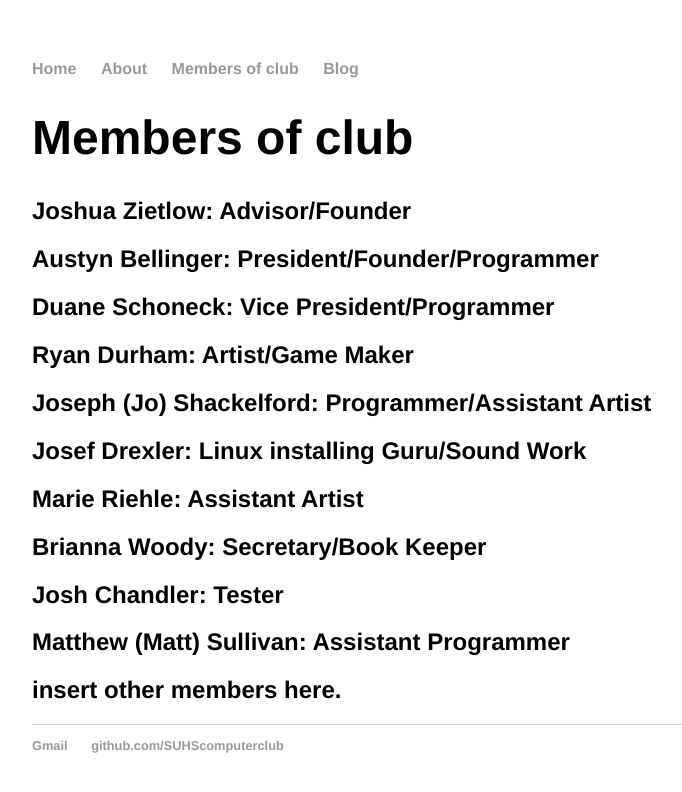
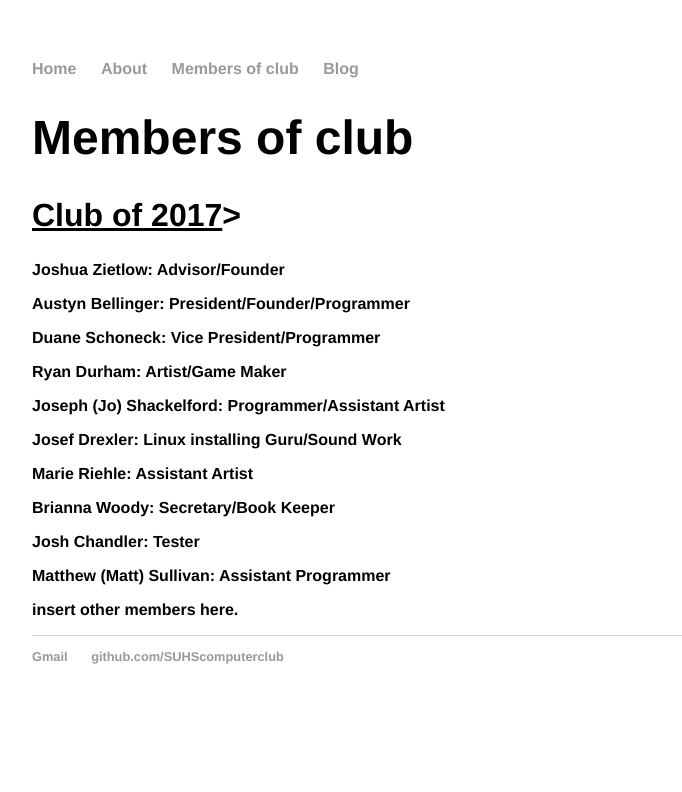
Before and after one commit to SUHScomputerclub/SUHScomputerclub.github.io, a Jekyll site: the page built from club-members/index.html, in a window 1280 px wide. Shown: the top 792 px of the page, without its empty margins (160-842 px from the left). Built offline with Jekyll 4.4.1, drawn with Linux system fonts in a browser that asks for light colours.

Commit message:
adjusted font sizes further

```diff
--- a/club-members/index.html
+++ b/club-members/index.html
@@ -4,24 +4,26 @@ title: Members of club
 ---
 	<h1>{{ page.title }}</h1>
 
-	<h2>Joshua Zietlow: Advisor/Founder</h2>
+	<h2><u>Club of 2017</u>></h2>
 
-	<h2>Austyn Bellinger: President/Founder/Programmer</h2>
+	<h3>Joshua Zietlow: Advisor/Founder</h3>
 
-	<h2>Duane Schoneck: Vice President/Programmer</h2>
+	<h3>Austyn Bellinger: President/Founder/Programmer</h3>
 
-	<h2>Ryan Durham: Artist/Game Maker</h2>
+	<h3>Duane Schoneck: Vice President/Programmer</h3>
 
-	<h2>Joseph (Jo) Shackelford: Programmer/Assistant Artist</h2>
+	<h3>Ryan Durham: Artist/Game Maker</h3>
 
-	<h2>Josef Drexler: Linux installing Guru/Sound Work </h2>
+	<h3>Joseph (Jo) Shackelford: Programmer/Assistant Artist</h3>
 
-	<h2>Marie Riehle: Assistant Artist</h2>
+	<h3>Josef Drexler: Linux installing Guru/Sound Work </h3>
 
-	<h2>Brianna Woody: Secretary/Book Keeper</h2>
+	<h3>Marie Riehle: Assistant Artist</h3>
 
-	<h2>Josh Chandler: Tester</h2>
+	<h3>Brianna Woody: Secretary/Book Keeper</h3>
 
-	<h2>Matthew (Matt) Sullivan: Assistant Programmer</h2>
+	<h3>Josh Chandler: Tester</h3>
 
-	<h2>insert other members here.</h2>
+	<h3>Matthew (Matt) Sullivan: Assistant Programmer</h3>
+
+	<h3>insert other members here.</h3>
--- a/css/members.css
+++ b/css/members.css
@@ -24,6 +24,11 @@ h1 {
     font-family:'Helvetica', 'Arial', 'Sans-Serif';
 }
 h2 {
+    font-size: 2em;
+    font-family:'Helvetica', 'Arial', 'Sans-Serif';
+}
+h3 {
+    font-size: 1em;
     font-family:'Helvetica', 'Arial', 'Sans-Serif';
 }
 p {
```
